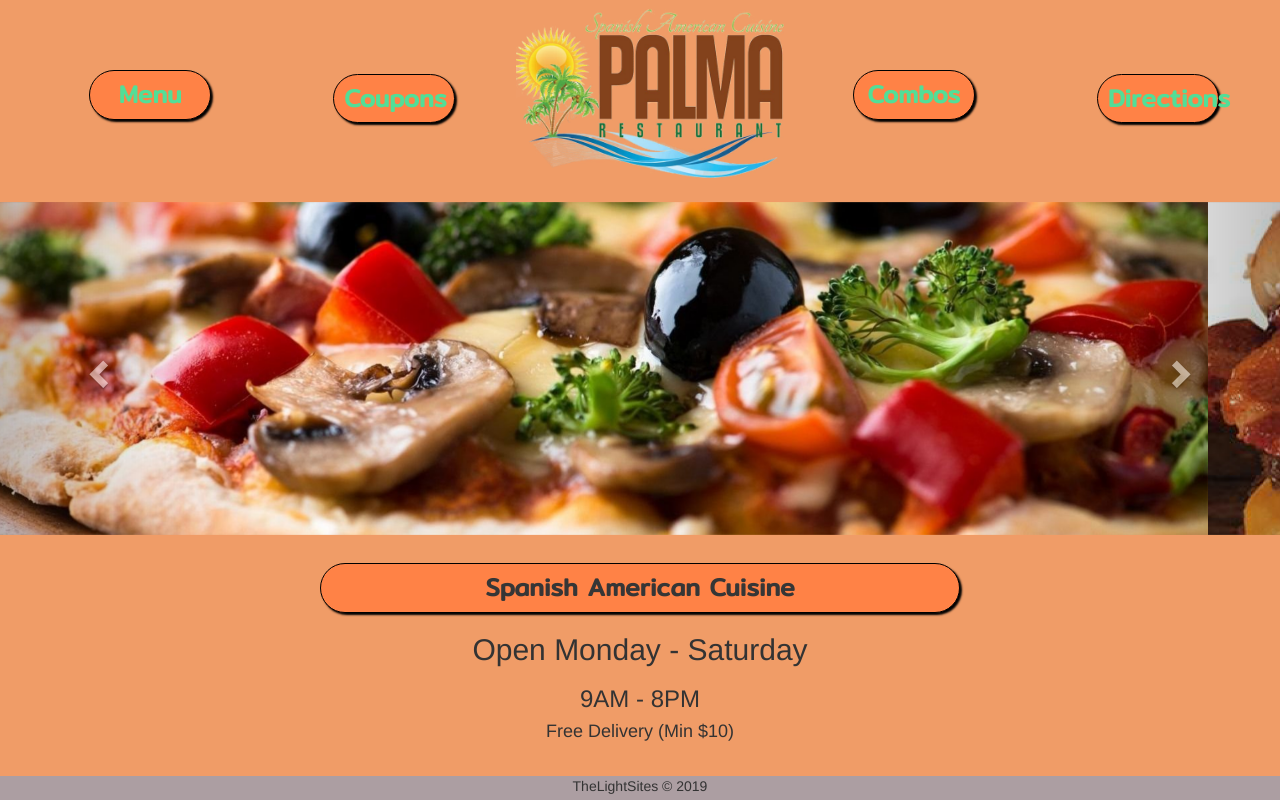
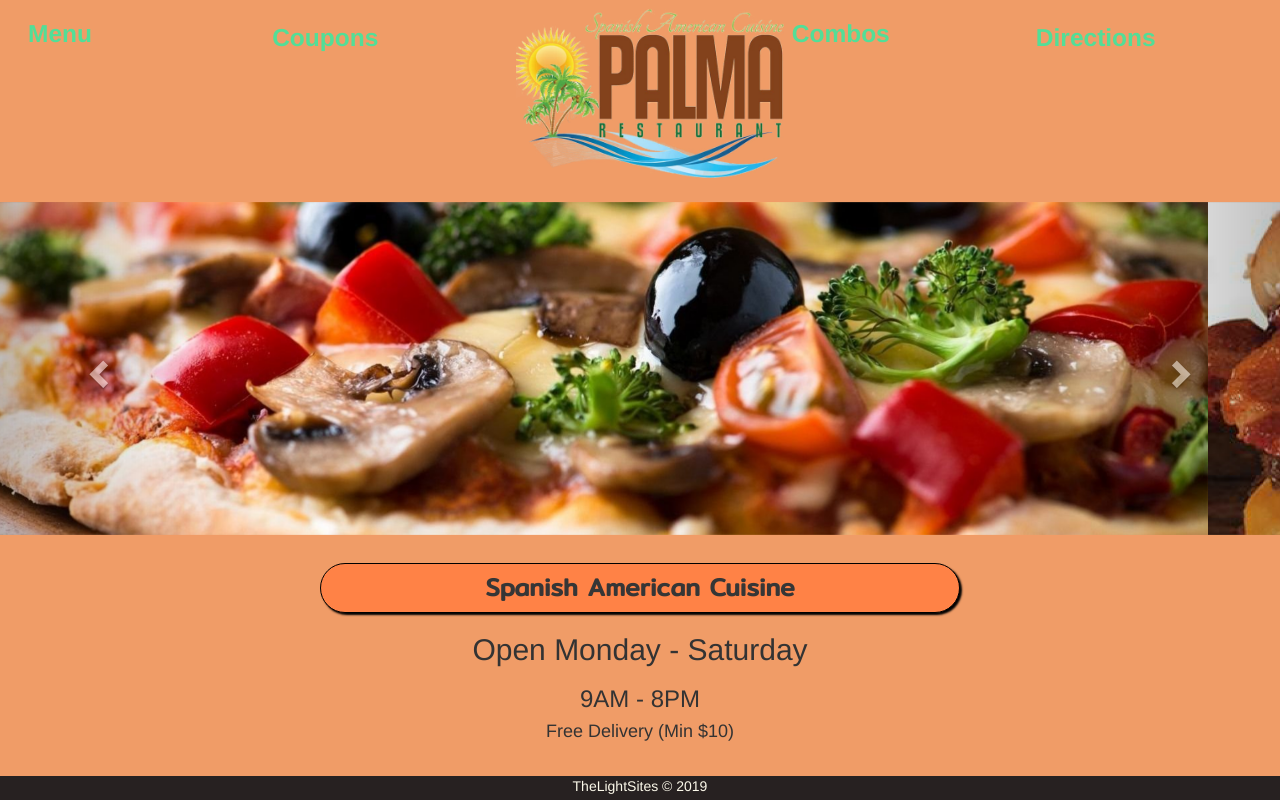
Before and after one commit to thelightsites/Palma, a plain HTML site: page index.html in a window 1280 px wide. Drawn offline with nearby package versions, Linux system fonts and the light colour scheme.

Commit message:
tried messing aound with the nav
tried giving the nar a different look because they have the same look as eerything. didnt want people to thing the other stuff that looked the same was also a button. i didnt finish lol

```diff
--- a/index.html
+++ b/index.html
@@ -23,10 +23,10 @@
 		<div class="content">
 			<ul style="margin-top:0">
 				<li>
-					<h2 class="secondTitle"><a href="menu.html">Menu</a></h2>
+					<h2 class="navTabs"><a href="menu.html">Menu</a></h2>
 				</li>
 				<li>
-					<h2 class="secondTitle"><a href="coupons.html">Coupons</a></h2>
+					<h2 class="navTabs"><a href="coupons.html">Coupons</a></h2>
 				</li>
 
 				<div class="logoImg">
@@ -34,10 +34,10 @@
 				</div>
 
 				<li>
-					<h2 class="secondTitle"><a href="menu.html">Combos</a></h2>
+					<h2 class="navTabs"><a href="menu.html">Combos</a></h2>
 				</li>
 				<li>
-					<h2 class="secondTitle"><a href="menu.html">Directions</a></h2>
+					<h2 class="navTabs"><a href="menu.html">Directions</a></h2>
 				</li>
 			</ul>
 
--- a/style.css
+++ b/style.css
@@ -275,6 +275,15 @@ footer {
   margin-top: -138px;
 }
 
+.navTabs {
+  background-color:
+}
+
+footer {
+  background-color: #272121;
+  color: #fcf9ea;
+}
+
 @media (max-width:760px) {
   .content h1 {
     font-size: 550%;
```
